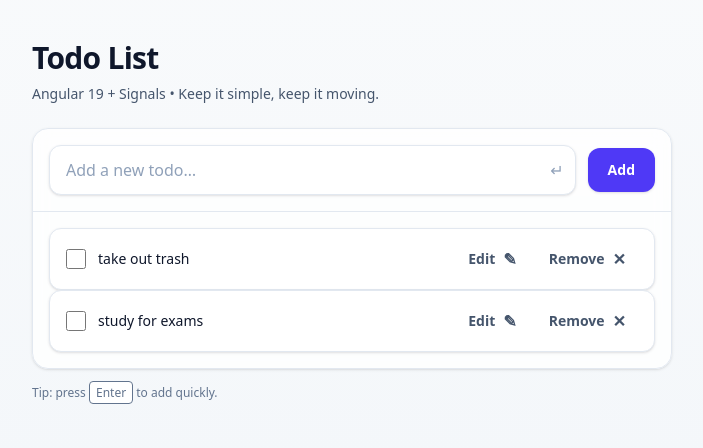
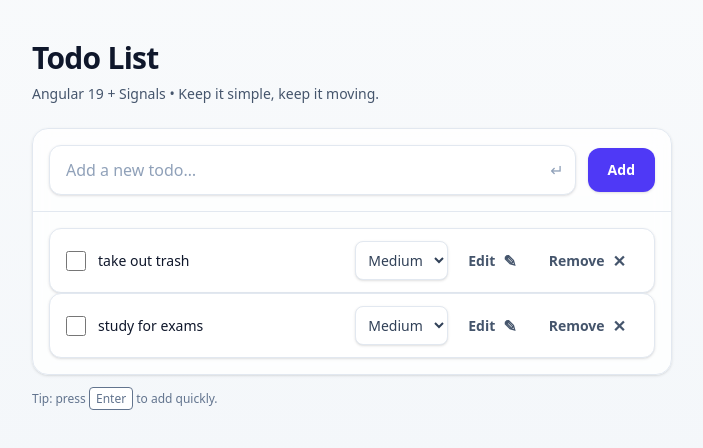
Before and after one commit to sebas524/todo-app, an Angular app: page / in a window 1280 px wide. Shown: the top 448 px of the page, without its empty margins (288-991 px from the left). Built offline with nearby package versions, Linux system fonts and the light colour scheme.

Commit message:
add priority with  color diferenciation

```diff
--- a/src/app/interface/todo.interface.ts
+++ b/src/app/interface/todo.interface.ts
@@ -1,7 +1,9 @@
+export type Priority = 'low' | 'medium' | 'high';
+
 export interface Todo {
   id: number;
   title: string;
   done: boolean;
-  // NEW: when it was completed; null if not completed
   completedAt: number | null;
+  priority: Priority;
 }
--- a/src/app/todo-item/todo-item.component.html
+++ b/src/app/todo-item/todo-item.component.html
@@ -1,6 +1,13 @@
 <li
   class="group flex items-center justify-between gap-3 rounded-xl border border-slate-200 bg-white px-4 py-3 shadow-sm transition hover:border-slate-300 hover:shadow"
   [class.opacity-70]="todo().done"
+  [class.border-l-4]="!todo().done"
+  [class.border-l-red-400]="!todo().done && todo().priority === 'high'"
+  [class.border-l-amber-300]="!todo().done && todo().priority === 'medium'"
+  [class.border-l-sky-300]="!todo().done && todo().priority === 'low'"
+  [class.hover:bg-red-50]="!todo().done && todo().priority === 'high'"
+  [class.hover:bg-amber-50]="!todo().done && todo().priority === 'medium'"
+  [class.hover:bg-sky-50]="!todo().done && todo().priority === 'low'"
 >
   <label class="flex flex-1 items-center gap-3">
     <input
@@ -32,6 +39,20 @@
   </label>
 
   <div class="flex items-center gap-2">
+    <select
+      class="rounded-lg border border-slate-200 bg-white px-2 py-2 text-sm text-slate-700 shadow-sm outline-none transition focus:border-indigo-300 focus:ring-4 focus:ring-indigo-100"
+      [value]="todo().priority"
+      (change)="onPriorityChange(editPriority.value)"
+      [disabled]="isEditing()"
+      aria-label="Todo priority"
+      title="Priority"
+      #editPriority
+    >
+      <option value="high">High</option>
+      <option value="medium">Medium</option>
+      <option value="low">Low</option>
+    </select>
+
     <button
       type="button"
       (click)="isEditing() ? saveEdit() : startEdit()"
--- a/src/app/todo-item/todo-item.component.ts
+++ b/src/app/todo-item/todo-item.component.ts
@@ -5,9 +5,8 @@ import {
   output,
   signal,
   viewChild,
-  ViewChild,
 } from '@angular/core';
-import { Todo } from '../interface/todo.interface';
+import { Priority, Todo } from '../interface/todo.interface';
 
 @Component({
   selector: 'app-todo-item',
@@ -22,6 +21,7 @@ export class TodoItemComponent {
   toggled = output<number>();
   removed = output<number>();
   edited = output<{ id: number; title: string }>();
+  priorityChanged = output<{ id: number; priority: Priority }>();
 
   isEditing = signal(false);
   draftTitle = '';
@@ -58,4 +58,11 @@ export class TodoItemComponent {
     this.isEditing.set(false);
     this.draftTitle = '';
   }
+
+  onPriorityChange(value: string) {
+    // runtime guard (keeps it safe)
+    if (value === 'high' || value === 'medium' || value === 'low') {
+      this.priorityChanged.emit({ id: this.todo().id, priority: value });
+    }
+  }
 }
--- a/src/app/todo-list/todo-list.component.html
+++ b/src/app/todo-list/todo-list.component.html
@@ -63,6 +63,7 @@
             (removed)="handleRemove($event)"
             (toggled)="handleToggle($event)"
             (edited)="handleEdit($event)"
+            (priorityChanged)="handlePriorityChange($event)"
           ></app-todo-item>
           }
         </ul>
--- a/src/app/todo-list/todo-list.component.ts
+++ b/src/app/todo-list/todo-list.component.ts
@@ -1,5 +1,5 @@
 import { Component, computed, effect, signal } from '@angular/core';
-import { Todo } from '../interface/todo.interface';
+import { Priority, Todo } from '../interface/todo.interface';
 import { TodoItemComponent } from '../todo-item/todo-item.component';
 
 @Component({
@@ -11,9 +11,27 @@ import { TodoItemComponent } from '../todo-item/todo-item.component';
 export class TodoListComponent {
   private readonly STORAGE_KEY = 'todos_v1';
 
+  private readonly priorityRank: Record<'high' | 'medium' | 'low', number> = {
+    high: 0,
+    medium: 1,
+    low: 2,
+  };
+
   todos = signal<Todo[]>([
-    { id: 1, title: 'take out trash', done: false, completedAt: null },
-    { id: 2, title: 'study for exams', done: false, completedAt: null },
+    {
+      id: 1,
+      title: 'take out trash',
+      done: false,
+      completedAt: null,
+      priority: 'medium',
+    },
+    {
+      id: 2,
+      title: 'study for exams',
+      done: false,
+      completedAt: null,
+      priority: 'medium',
+    },
   ]);
 
   newTitle = signal('');
@@ -49,7 +67,13 @@ export class TodoListComponent {
     this.todos.update((prevTodos) => {
       return [
         ...prevTodos,
-        { id: nextId, title: trimmed, done: false, completedAt: null },
+        {
+          id: nextId,
+          title: trimmed,
+          done: false,
+          completedAt: null,
+          priority: 'medium',
+        },
       ];
     });
 
@@ -95,8 +119,11 @@ export class TodoListComponent {
   sortedTodos = computed(() => {
     const list = this.todos();
 
-    const active = list.filter((t) => !t.done);
-
+    const active = list
+      .filter((t) => !t.done)
+      .sort(
+        (a, b) => this.priorityRank[a.priority] - this.priorityRank[b.priority]
+      );
     // done items ordered by completion time (oldest first, newest last)
     const done = list
       .filter((t) => t.done)
@@ -104,4 +131,12 @@ export class TodoListComponent {
 
     return [...active, ...done];
   });
+
+  handlePriorityChange(payload: { id: number; priority: Priority }) {
+    this.todos.update((todos) =>
+      todos.map((todo) =>
+        todo.id === payload.id ? { ...todo, priority: payload.priority } : todo
+      )
+    );
+  }
 }
```
